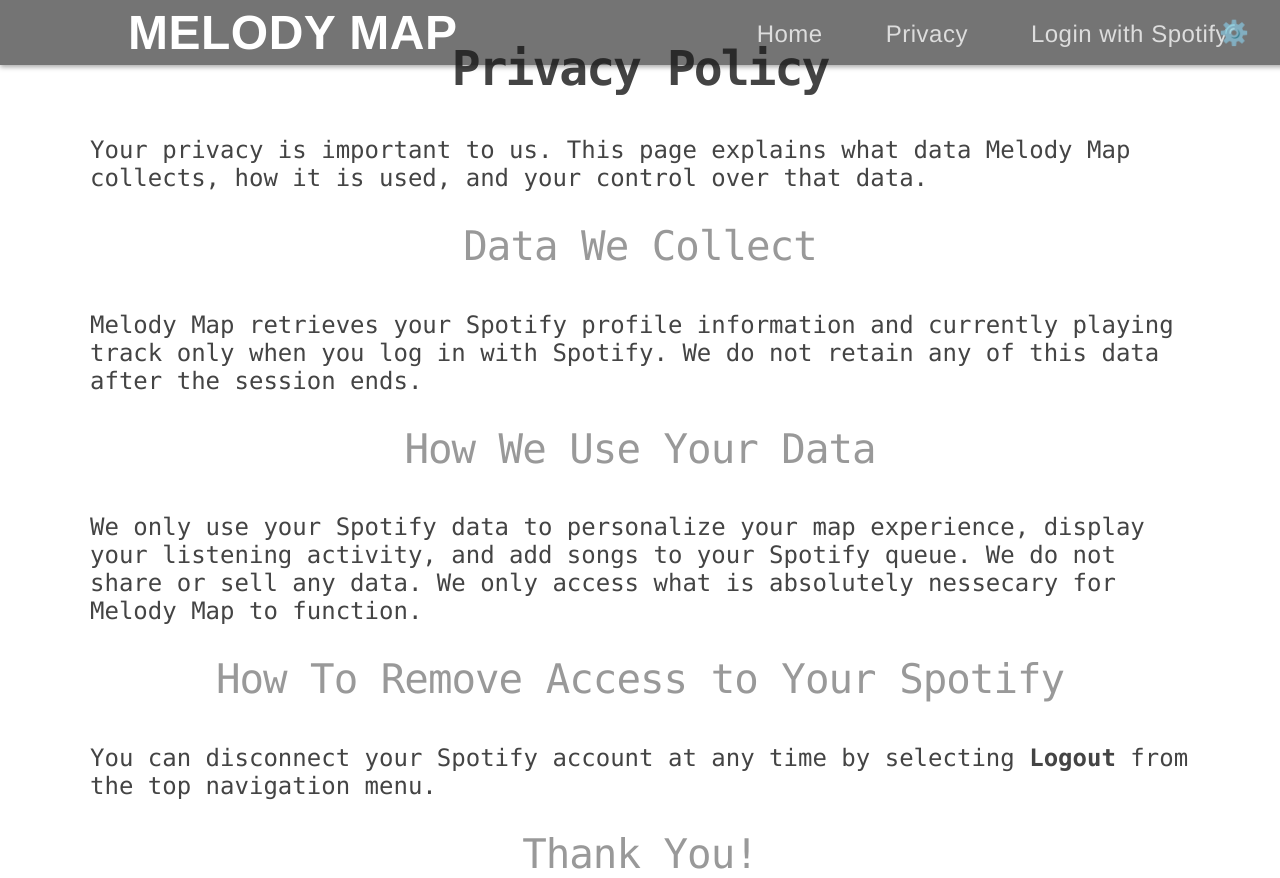
After one commit to LeonAD19/MelodyMap, a Flask app: page /privacy in a window 1280 px wide. The commit adds this page. Run offline with Flask 3, Linux system fonts and the light colour scheme.

Commit message:
MM-83 privacy page
Privacy page, does not have any real info in it yet but the page is up and working!

MM-83 privacy page

Updated privacy page specifics!

MM-83 Privacy page final updates

adding to the descriptions in the privacy page

```diff
--- a/flask_folder/routes.py
+++ b/flask_folder/routes.py
@@ -66,3 +66,7 @@ def avatars():
 def player_cards():
     from .spotify.spotify_routes import get_available_player_cards
     return jsonify(get_available_player_cards())
+# privacy page
+@routes.route('/privacy')
+def privacy():
+    return render_template('privacyPage.html')
--- a/flask_folder/templates/layout.html
+++ b/flask_folder/templates/layout.html
@@ -45,6 +45,7 @@
         <nav>
           <ul class="menu">
             <li><a href="{{ url_for('routes.home') }}">Home</a></li>
+            <li><a href="{{ url_for('routes.privacy') }}">Privacy</a></li>
             {% if user_auth %}
               <li><a href="{{ url_for('spotify_bp.logout') }}">Logout</a></li>
             {% else %}
--- /dev/null
+++ b/flask_folder/templates/privacyPage.html
@@ -0,0 +1,32 @@
+{% extends "layout.html" %}
+
+{% block content %}
+<div class="privacy-container">
+  <h2>Privacy Policy</h2>
+
+  <p>
+    Your privacy is important to us. This page explains what data Melody Map
+    collects, how it is used, and your control over that data.
+  </p>
+
+  <h3>Data We Collect</h3>
+  <p>
+    Melody Map retrieves your Spotify profile information and currently playing
+    track only when you log in with Spotify. We do not retain any of this data after the session ends.
+  </p>
+
+  <h3>How We Use Your Data</h3>
+  <p>
+    We only use your Spotify data to personalize your map experience,
+    display your listening activity, and add songs to your Spotify queue. We do not share or sell any data. We only access what is absolutely nessecary for Melody Map to function.
+  </p>
+
+  <h3>How To Remove Access to Your Spotify</h3>
+  <p>
+    You can disconnect your Spotify account at any time by selecting
+    <strong>Logout</strong> from the top navigation menu.
+  </p>
+
+  <h3>Thank You!</h3>
+</div>
+{% endblock %}
```
